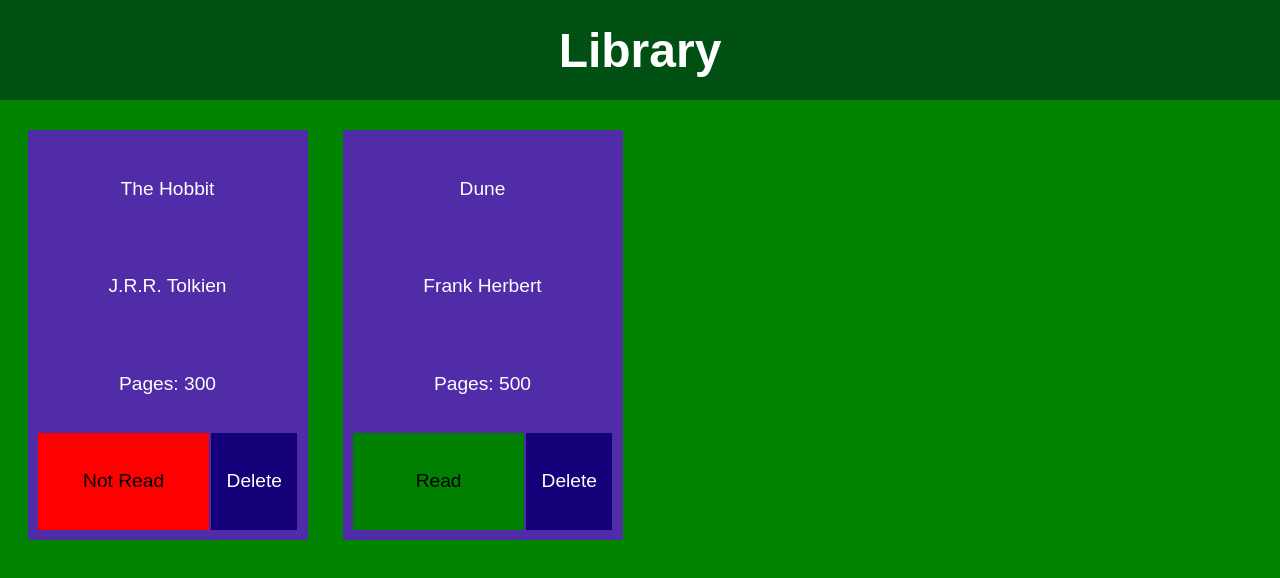
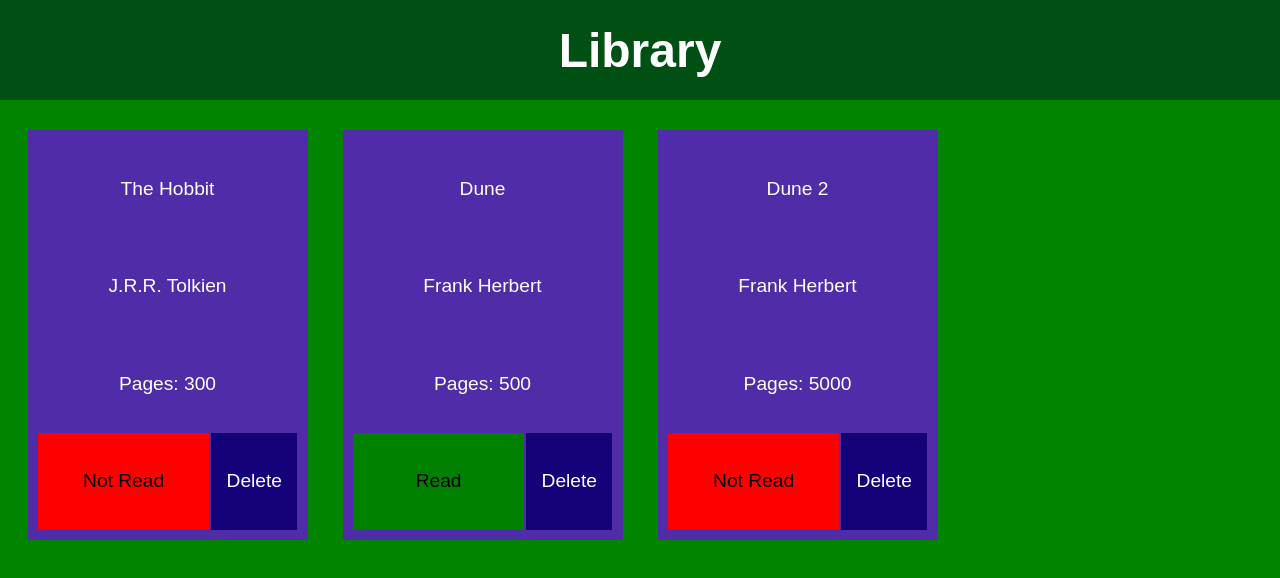
Before and after one commit to cjsellwood/library_react, a React (Create React App) app: page / in a window 1280 px wide. Shown: the top 578 px of the page. Built offline with nearby package versions, Linux system fonts and the light colour scheme.

Commit message:
Working read status change button

```diff
--- a/src/Components/Library/Book/ReadBtn/ReadBtn.js
+++ b/src/Components/Library/Book/ReadBtn/ReadBtn.js
@@ -2,6 +2,7 @@ import React from "react";
 import classes from "./ReadBtn.module.css";
 
 const readBtn = (props) => {
+  // Change button color based upon read status
   let attachedClasses = [classes.ReadBtn, classes.Read];
   if (!props.readStatus) {
     attachedClasses = [classes.ReadBtn, classes.NotRead];
--- a/src/Components/Library/Library.js
+++ b/src/Components/Library/Library.js
@@ -19,33 +19,38 @@ class Library extends Component {
         pages: 500,
         readStatus: true,
       },
+      {
+        id: 2,
+        title: "Dune 2",
+        author: "Frank Herbert",
+        pages: 5000,
+        readStatus: false,
+      },
     ],
   };
 
+  // Changes Read status on press of Read or Not Read button
   changeReadStatus = (id) => {
-    // console.log(book.id);
-    console.log(id);
+    // Find book corresponding to index from button pressed
     const index = this.state.books.findIndex((book) => {
-      return book.id = id;
+      return book.id === id;
     })
 
-    console.log("index" - index);
+    // Get read status of the found book
+    const readStatus = this.state.books[index].readStatus;
 
-    // console.log("Current Book - ", id);
-    // const readStatus = this.state.books[i].readStatus;
-    // console.log("Current State Books - ", this.state.books);
-    // const updatedBooks = {
-    //   ...this.state.books,
-    // };
-    // console.log("Current Read Status - ", updatedBooks[i].readStatus);
-    // updatedBooks[i].readStatus = !readStatus;
-    // console.log("Updated books - ", updatedBooks);
-    // this.setState({ books: updatedBooks });
-    // console.log("Updated state - ", this.state.books);
+    // Clone existing books array from state
+    const updatedBooks = [
+      ...this.state.books,
+    ];
+    // Update read status of book and set it to new state
+    updatedBooks[index].readStatus = !readStatus;
+    this.setState({ books: updatedBooks });
   };
 
+
   render() {
-    console.log("Render State", this.state);
+    // Render each book from the state books array
     const booksList = this.state.books.map((el, i) => {
       return (
         <Book
```
